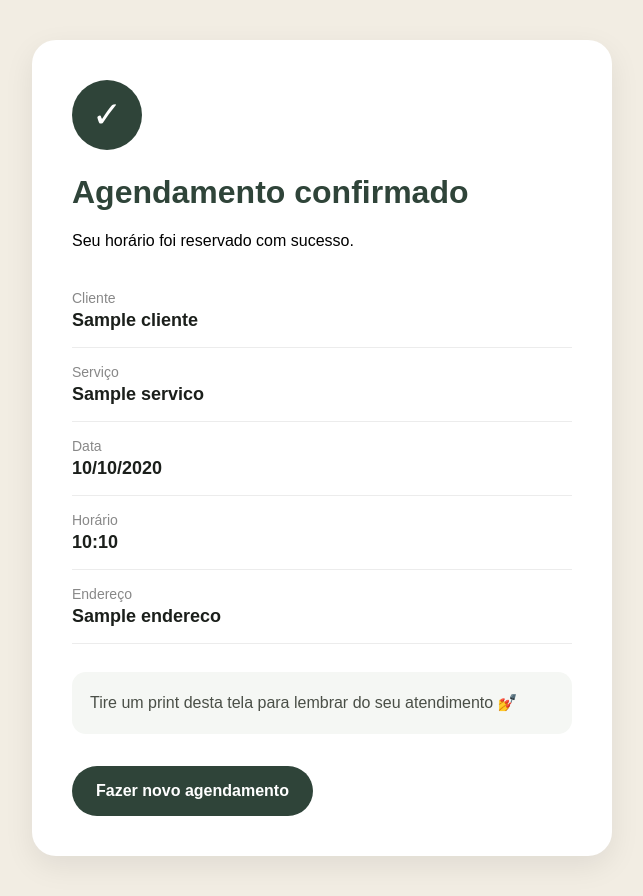
After one commit to natandavinci/agendamento-nail, a Django app: template templates/agendamentos/confirmacao.html in a window 1280 px wide. The commit adds this page. Shown: the whole page, without its empty margins (318-961 px from the left). Run offline with Django 5.2, Linux system fonts and the light colour scheme; tables that the repository leaves empty hold one stand-in row (values such as "Sample post"); the template is opened without the code that fills it: values that come from a table or form of the project are taken from there, most other values are stand-ins (such as "Sample title", 1, 10 or a date in 2020).

Commit message:
tela de confirmaçao e formatos de telefone etc

```diff
--- a/agendamentos/urls.py
+++ b/agendamentos/urls.py
@@ -1,10 +1,8 @@
 from django.urls import path
-
-from .views import agendar
-
 from .views import (
     agendar,
-    horarios_disponiveis
+    horarios_disponiveis,
+    datas_bloqueadas
 )
 
 urlpatterns = [
@@ -20,4 +18,9 @@ urlpatterns = [
         horarios_disponiveis,
         name='horarios_disponiveis'
     ),
+    path(
+    'datas-bloqueadas/',
+    datas_bloqueadas,
+    name='datas_bloqueadas'
+),
 ]
--- /dev/null
+++ b/templates/agendamentos/confirmacao.html
@@ -0,0 +1,262 @@
+<!DOCTYPE html>
+
+<html lang="pt-br">
+
+<head>
+
+    <meta charset="UTF-8">
+
+    <meta
+        name="viewport"
+        content="width=device-width, initial-scale=1.0"
+    >
+
+    <title>
+        Agendamento confirmado
+    </title>
+
+    <style>
+
+        body{
+
+            margin:0;
+
+            padding:40px;
+
+            background:#F2EDE3;
+
+            font-family:Arial;
+
+            display:flex;
+
+            justify-content:center;
+
+            align-items:center;
+
+            min-height:100vh;
+        }
+
+        .card{
+
+            width:100%;
+
+            max-width:500px;
+
+            background:white;
+
+            border-radius:24px;
+
+            padding:40px;
+
+            box-shadow:
+                0 10px 30px rgba(0,0,0,.08);
+        }
+
+        h1{
+
+            color:#2F4439;
+
+            margin-top:0;
+
+            font-size:32px;
+        }
+
+        .success{
+
+            width:70px;
+
+            height:70px;
+
+            border-radius:50%;
+
+            background:#2F4439;
+
+            color:white;
+
+            display:flex;
+
+            align-items:center;
+
+            justify-content:center;
+
+            font-size:36px;
+
+            margin-bottom:24px;
+        }
+
+        .info{
+
+            margin-top:24px;
+        }
+
+        .item{
+
+            padding:16px 0;
+
+            border-bottom:
+                1px solid #ECECEC;
+        }
+
+        .label{
+
+            color:#888;
+
+            font-size:14px;
+
+            margin-bottom:4px;
+        }
+
+        .value{
+
+            font-size:18px;
+
+            color:#1B1F1B;
+
+            font-weight:600;
+        }
+
+        .alert{
+
+            margin-top:28px;
+
+            background:#F5F7F4;
+
+            border-radius:14px;
+
+            padding:18px;
+
+            color:#4A4F47;
+
+            line-height:1.6;
+        }
+
+        .btn{
+
+            margin-top:32px;
+
+            display:inline-block;
+
+            background:#2F4439;
+
+            color:white;
+
+            padding:16px 24px;
+
+            border-radius:999px;
+
+            text-decoration:none;
+
+            font-weight:bold;
+        }
+
+    </style>
+
+</head>
+
+<body>
+
+    <div class="card">
+
+        <div class="success">
+
+            ✓
+
+        </div>
+
+        <h1>
+
+            Agendamento confirmado
+
+        </h1>
+
+        <p>
+
+            Seu horário foi reservado com sucesso.
+
+        </p>
+
+        <div class="info">
+
+            <div class="item">
+
+                <div class="label">
+                    Cliente
+                </div>
+
+                <div class="value">
+                    {{ cliente.nome }}
+                </div>
+
+            </div>
+
+            <div class="item">
+
+                <div class="label">
+                    Serviço
+                </div>
+
+                <div class="value">
+                    {{ servico.nome }}
+                </div>
+
+            </div>
+
+            <div class="item">
+
+                <div class="label">
+                    Data
+                </div>
+
+                <div class="value">
+                    {{ data_inicio|date:"d/m/Y" }}
+                </div>
+
+            </div>
+
+            <div class="item">
+
+                <div class="label">
+                    Horário
+                </div>
+
+                <div class="value">
+                    {{ data_inicio|date:"H:i" }}
+                </div>
+
+            </div>
+
+            <div class="item">
+
+                <div class="label">
+                    Endereço
+                </div>
+
+                <div class="value">
+                    {{ endereco }}
+                 </div>
+
+            </div>
+
+        </div>
+
+        <div class="alert">
+
+            Tire um print desta tela para lembrar
+            do seu atendimento 💅
+
+        </div>
+
+        <a
+            href="/agendar/"
+            class="btn"
+        >
+
+            Fazer novo agendamento
+
+        </a>
+
+    </div>
+
+</body>
+
+</html>
```
Also changed, not shown: agendamentos/forms.py (+47 -1 lines), agendamentos/utils.py (+43 -0 lines), agendamentos/views.py (+33 -4 lines), static/css/agendamento.css (+13 -0 lines), templates/agendamentos/agendar.html (+53 -12 lines).
